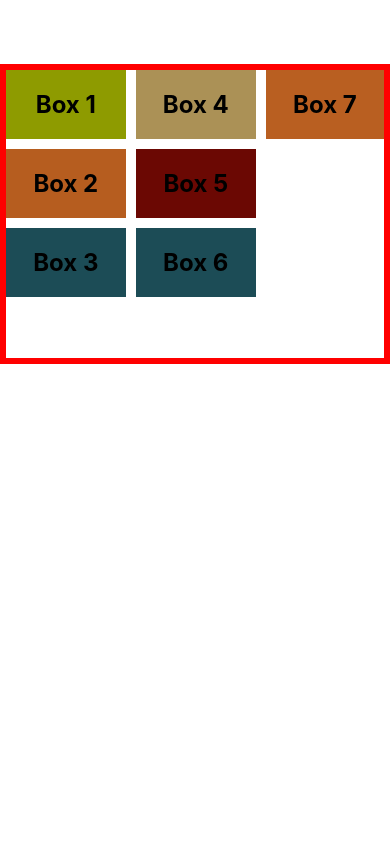
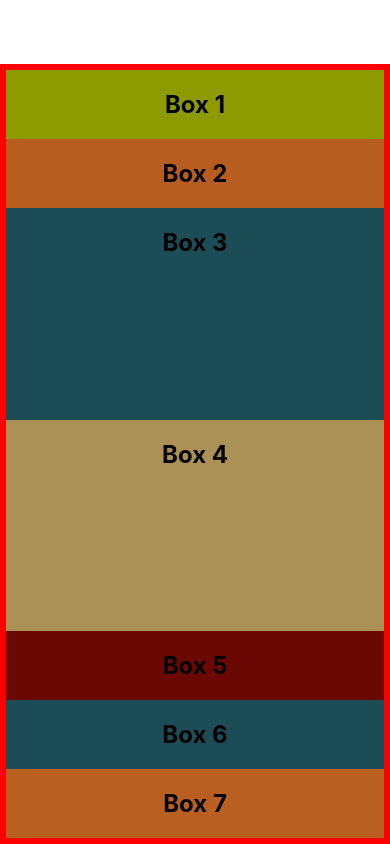
Before and after one commit to amontalvof/react-native-demo, a React Native app: screen / in a window 390 px wide. Built offline with nearby package versions, Linux system fonts and the light colour scheme.

Commit message:
feat: Flex Basis

```diff
--- a/App.js
+++ b/App.js
@@ -7,8 +7,14 @@ export default function App() {
         <View style={styles.container}>
             <Box style={{ backgroundColor: '#8e9b00' }}>Box 1</Box>
             <Box style={{ backgroundColor: '#b65d1f' }}>Box 2</Box>
-            <Box style={{ backgroundColor: '#1c4c56' }}>Box 3</Box>
-            <Box style={{ backgroundColor: '#ab9156' }}>Box 4</Box>
+            <Box
+                style={{ backgroundColor: '#1c4c56', flexBasis: 140, flex: 1 }}
+            >
+                Box 3
+            </Box>
+            <Box style={{ backgroundColor: '#ab9156', height: 140, flex: 1 }}>
+                Box 4
+            </Box>
             <Box style={{ backgroundColor: '#6b0803' }}>Box 5</Box>
             <Box style={{ backgroundColor: '#1c4c56' }}>Box 6</Box>
             <Box style={{ backgroundColor: '#b95f21' }}>Box 7</Box>
@@ -18,12 +24,7 @@ export default function App() {
 
 const styles = StyleSheet.create({
     container: {
-        // flex: 1,
-        height: 300,
-        flexWrap: 'wrap',
-        // rowGap: 20,
-        // columnGap: 30,
-        gap: 10,
+        flex: 1,
         marginTop: 64,
         borderWidth: 6,
         borderColor: 'red',
```
